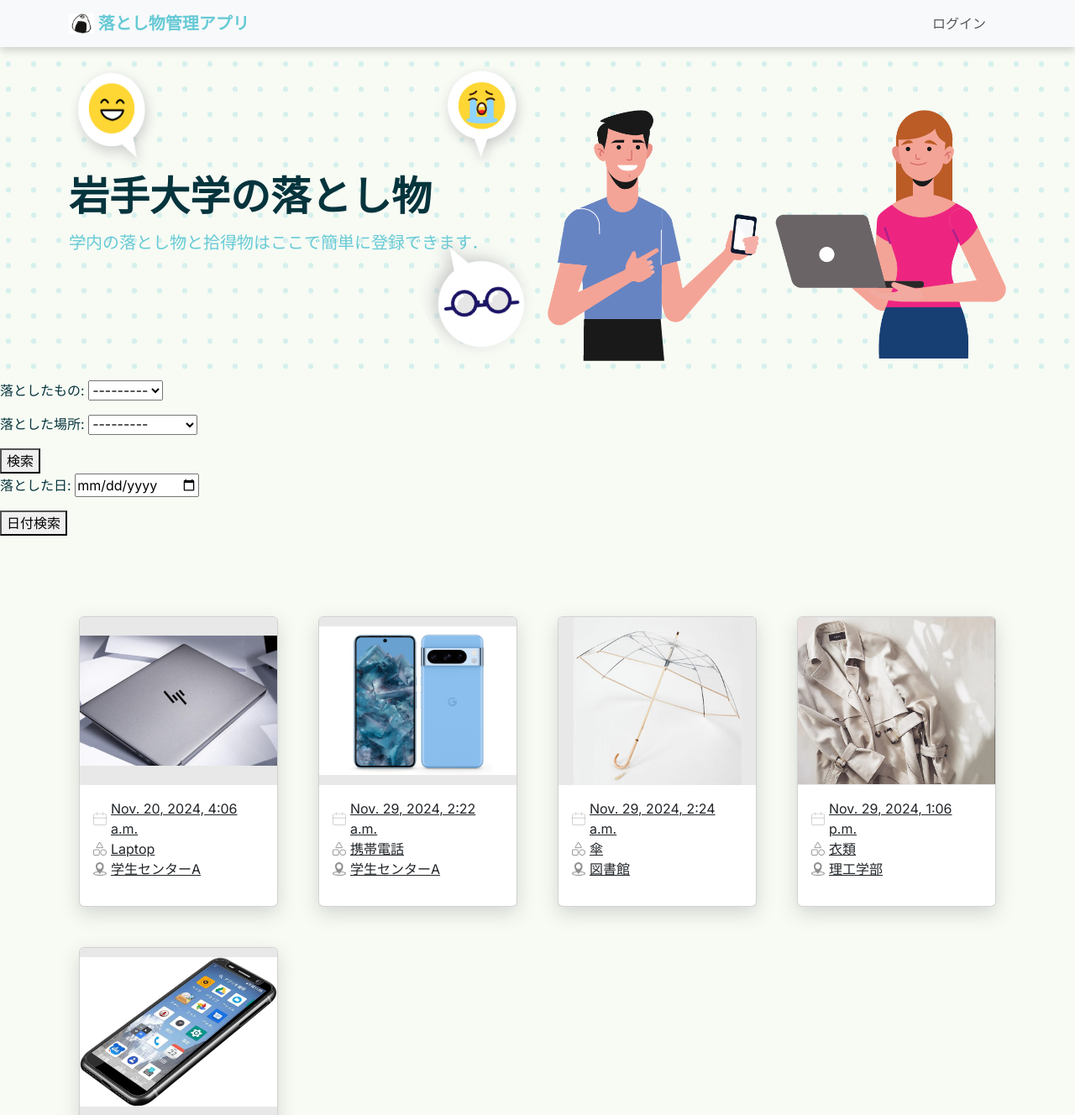
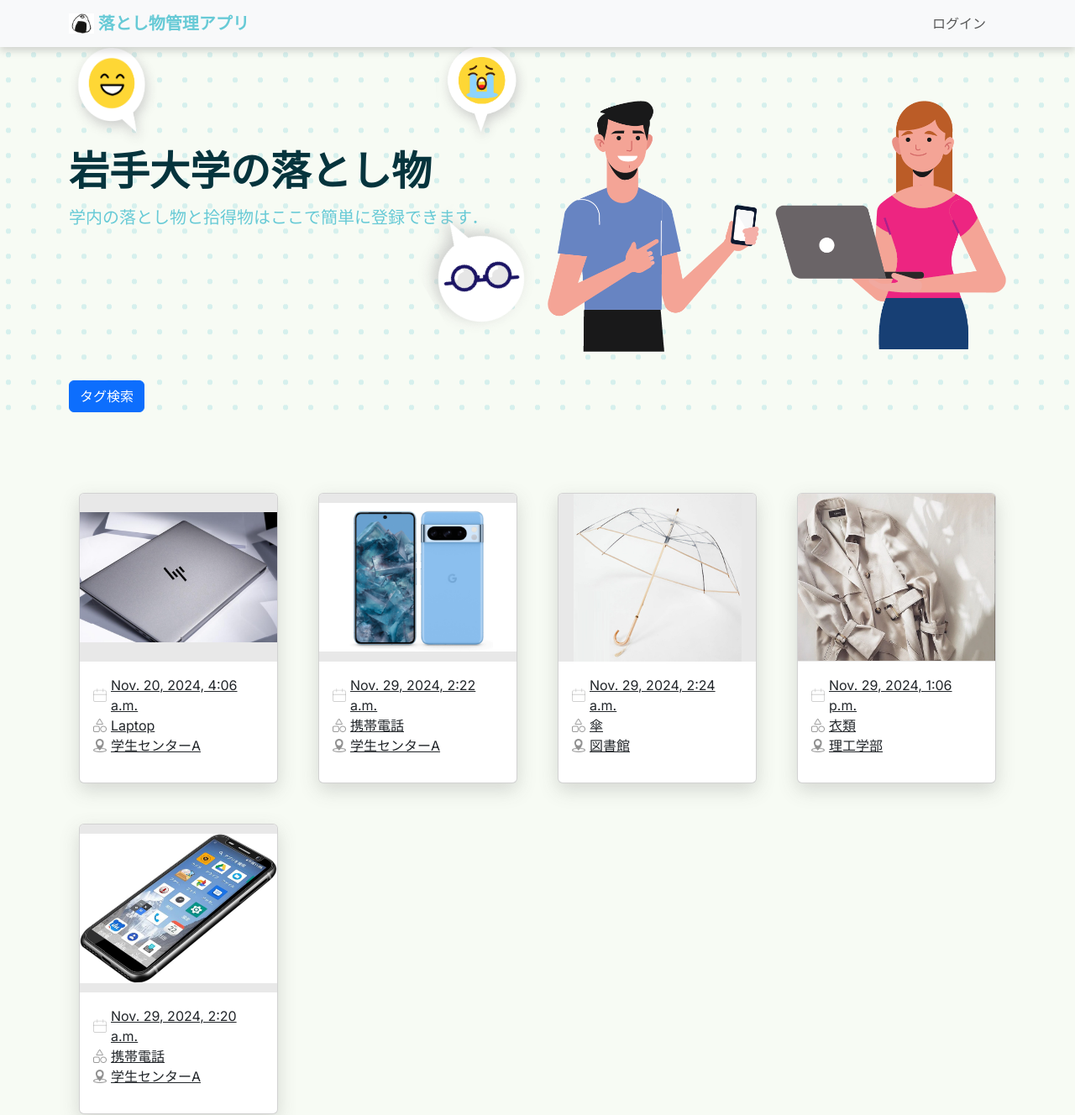
Before and after one commit to Krat1078/Revised_Yugou_2024_teamB, a Django app: page / in a window 1280 px wide. Shown: the top 1328 px of the page at 84% size. Run offline with Django 3.2, Linux system fonts and the light colour scheme; data comes from the database, SQL or seed files in the repository.

Commit message:
topページ

```diff
--- a/LostItemproject/static/css/top.css
+++ b/LostItemproject/static/css/top.css
@@ -17,7 +17,7 @@
 }
 .hero-content{
     position: relative;
-    top:30px;
+    /* top:30px; */
 }
 /* .hero .emoji_niconico{
     transform: rotate(-30deg);
--- a/LostItemproject/top/forms.py
+++ b/LostItemproject/top/forms.py
@@ -1,16 +1,30 @@
 from django import forms
 from .models import ItemsNameTag, PickedOrDroppedLocationsTag
+
+# class TagFilterForm(forms.Form):
+#     itemname_tag = forms.ModelChoiceField(
+#         queryset=ItemsNameTag.objects.all(),
+#         widget=forms.Select(attrs={'class': 'form-select'}),
+#         required=False,
+#         label="落としたもの",
+#     )
+#     location_tag = forms.ModelChoiceField(
+#         queryset=PickedOrDroppedLocationsTag.objects.all(),
+#         required=False,
+#         label="落とした場所"
+#     )
 
 class TagFilterForm(forms.Form):
     itemname_tag = forms.ModelChoiceField(
         queryset=ItemsNameTag.objects.all(),
+        widget=forms.Select(attrs={'class': 'form-select'}),
         required=False,
-        label="落としたもの",
+        label="落としたもの"
     )
     location_tag = forms.ModelChoiceField(
         queryset=PickedOrDroppedLocationsTag.objects.all(),
+        widget=forms.Select(attrs={'class': 'form-select'}),
         required=False,
-        label="落とした場所"
     )
 
 class DateFilterForm(forms.Form):
--- a/LostItemproject/top/templates/index.html
+++ b/LostItemproject/top/templates/index.html
@@ -23,23 +23,48 @@
         <div class="emojis d-none d-md-inline-flex justify-content-end py-0">
           <img src="{% static "imgs/illustrations/emoji_めがね.png" %}" class="img-fluid emoji_megane" alt="illustration" width="23%" loading="lazy">
         </div>
-
+        <button class="btn btn-primary" type="button" data-bs-toggle="collapse" data-bs-target="#collapseSearch" aria-expanded="false" aria-controls="collapseExample">
+          タグ検索
+        </button>
       </div>
     </div>
   </div>
 </div>
 
+<div class="top-forms collapse row pt-4" id="collapseSearch">
+  <div class="search_pulldown col-6 px-5">
     <form method="post">
       {% csrf_token %}
+
       {{ form.as_p }}
-    <button type="submit">検索</button>
+      <button type="submit" class="btn btn-primary">検索</button>
     </form>
-
+  </div>
+  <div class="search_date col-4">
     <form method="post">
       {% csrf_token %}
       {{ date_form.as_p }}
-    <button type="submit">日付検索</button>
+      <button type="submit" class="btn btn-primary">日付検索</button>
     </form>
+  </div>
+</div>
+
+{% comment %} <div class="search-forms">
+  <form method="post">
+    <div class="search_category">
+      {% csrf_token %}
+      <label for="{{form.itemname_tag.id_for_label}}">落としたもの</label>
+      <select name="category" id="{{form.itemname_tag.id_for_label}}"class="form-control">
+        {%for category in form.itemname_tag.field.queryset%}
+        <option value="{{category.id}}" {% if category.id == form.itemname_tag.value %}selected{% endif %}>
+          {{category.item_name}}
+        </option>
+        {%endfor%}
+      </select>
+    </div>
+    <button type="submit" class="btn btn-primary">Submit</button>
+  </form>
+</div> {% endcomment %}
 
 <!--  card  -->
 <section id="cardlists">
```
Lines whose indentation alone changed are shown as unchanged.
